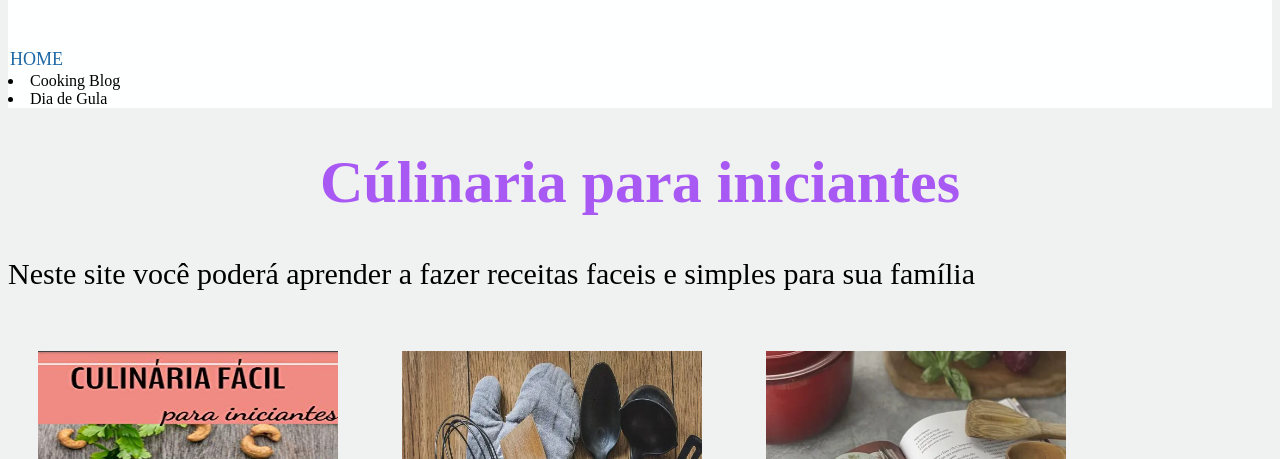
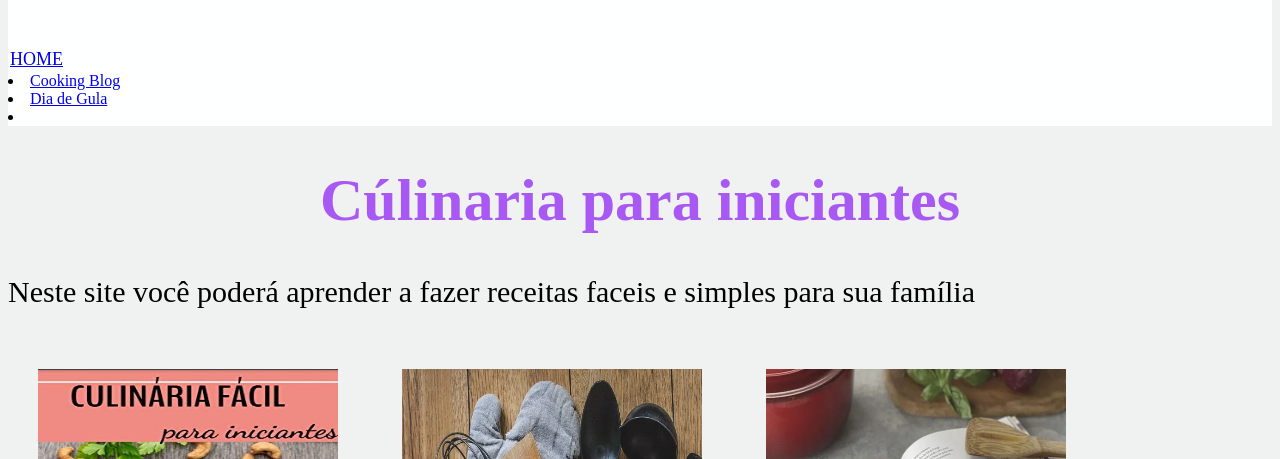
Before and after one commit to jooh0907/AVALIACAO_02, a plain HTML site: page index.html in a window 1280 px wide. Shown: the part 341-800 px from the top of the page. Drawn offline with Linux system fonts and the light colour scheme.

Commit message:
Add files via upload

```diff
--- a/index.html
+++ b/index.html
@@ -10,9 +10,9 @@
     <header class="cabecalho">
         <img class="logosanji" src="sanji.png" alt="">
         <ul class="lista_cabecalho"></ul>
-            <li class="item_lista_cabecalho">home</li>
-            <li class="item_lista_cabecalho2">Cooking Blog</li>
-            <li class="item_lista_cabecalho3">Dia de Gula</li>
+            <li class="item_lista_cabecalho"><a href="index.html">Home</a></li>
+            <li class="item_lista_cabecalho2"><a href="Cooking.html">Cooking Blog</a> </li>
+            <li class="item_lista_cabecalho3"><a href="#">Dia de Gula</a><li>
     </header>
     <h1>Cúlinaria para iniciantes</h1>
     <p>Neste site você poderá aprender a fazer receitas faceis e simples para sua família</p>
```
Also changed, not shown: Cooking.html (added, +21 -0 lines), Cooking.css (added).
